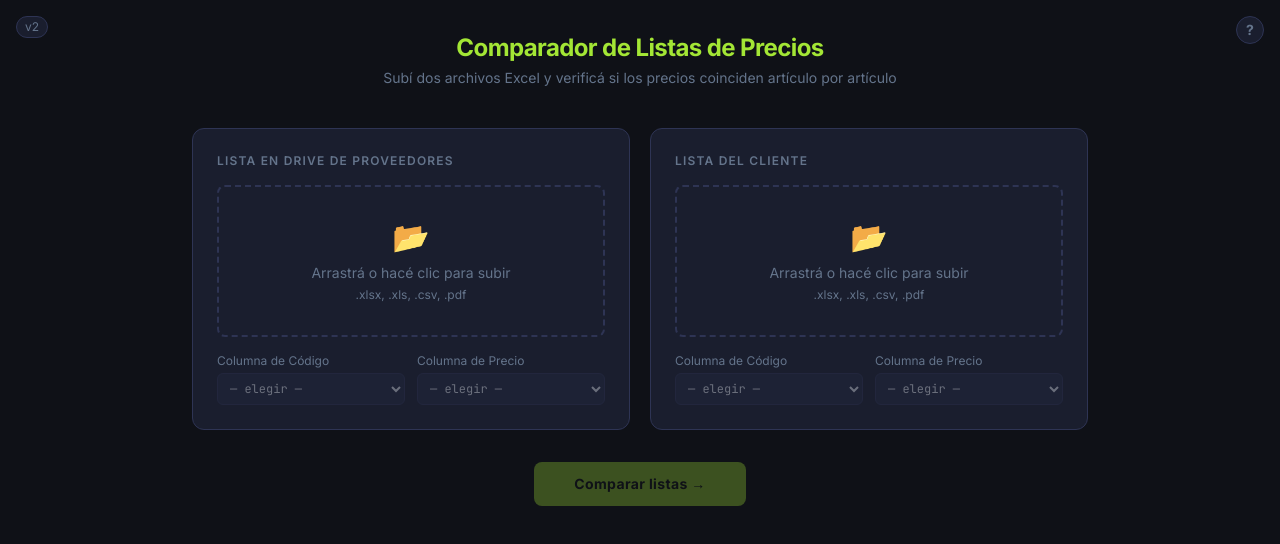
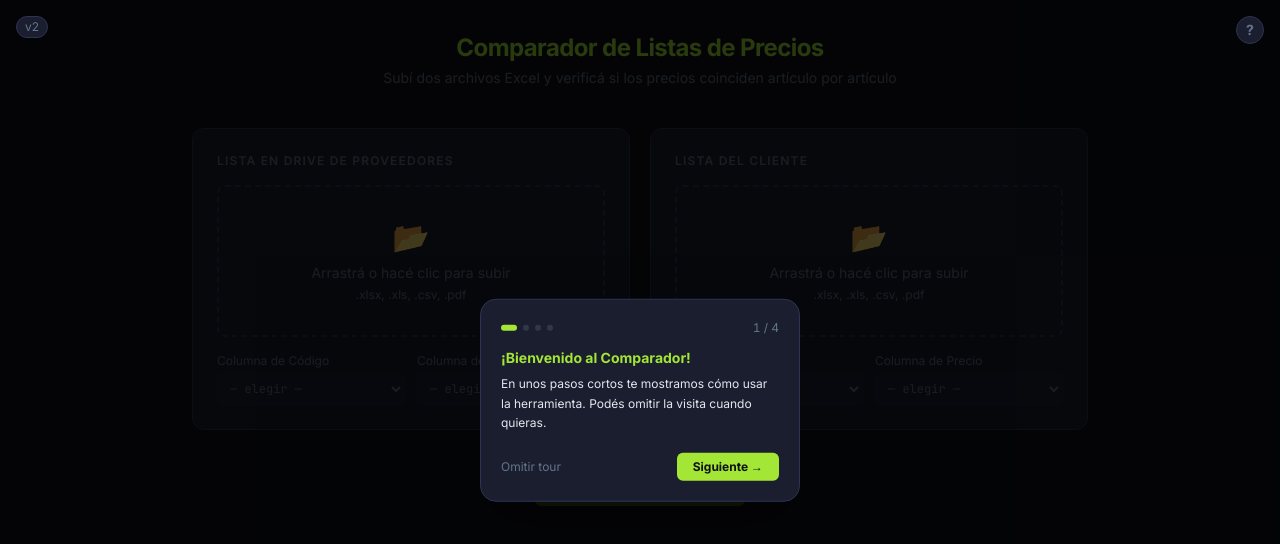
Before and after one commit to santiagorojo-Ait/comparador-de-listas-de-precios, a React (Vite) app: page / in a window 1280 px wide. Shown: the top 544 px of the page. Built offline with nearby package versions, Linux system fonts and the light colour scheme.

Commit message:
Agrega visita guiada para usuarios nuevos con spotlight por pasos

```diff
--- a/src/App.jsx
+++ b/src/App.jsx
@@ -8,6 +8,7 @@ import OnlyPanel from './components/OnlyPanel'
 import Spinner from './components/Spinner'
 import HelpTooltip from './components/HelpTooltip'
 import WhatsNewModal from './components/WhatsNewModal'
+import TourOverlay from './components/TourOverlay'
 import { compareFiles } from './utils/compare'
 
 const INITIAL_SIDE = { data: null, headers: [], file: null, codeCol: '', priceCol: '' }
@@ -30,6 +31,7 @@ export default function App() {
   const [onlyB, setOnlyB] = useState([])
   const [hasCompared, setHasCompared] = useState(false)
   const [showWhatsNew, setShowWhatsNew] = useState(false)
+  const [showTour, setShowTour] = useState(false)
   const [comparing, setComparing] = useState(false)
   const [filtering, setFiltering] = useState(false)
   const [filter, setFilter] = useState('all')
@@ -52,7 +54,9 @@ export default function App() {
   useEffect(() => {
     const currentMajor = version.split('.')[0]
     const lastSeen = localStorage.getItem('lastSeenVersion')
-    if (lastSeen !== null && lastSeen !== currentMajor) {
+    if (lastSeen === null) {
+      setShowTour(true)
+    } else if (lastSeen !== currentMajor) {
       setShowWhatsNew(true)
     }
     localStorage.setItem('lastSeenVersion', currentMajor)
@@ -103,6 +107,7 @@ export default function App() {
 
   return (
     <>
+    {showTour && <TourOverlay onFinish={() => setShowTour(false)} />}
     {showWhatsNew && (
       <WhatsNewModal version={version} onClose={() => setShowWhatsNew(false)} />
     )}
@@ -121,11 +126,12 @@ export default function App() {
       </header>
 
       <div className="grid grid-cols-1 md:grid-cols-2 gap-5 max-w-4xl mx-auto mb-8">
-        <FilePanel side="A" label={LABEL_A} sideState={sideA} onFileLoad={handleFileLoad} onColChange={handleColChange} />
-        <FilePanel side="B" label={LABEL_B} sideState={sideB} onFileLoad={handleFileLoad} onColChange={handleColChange} />
+        <FilePanel side="A" label={LABEL_A} sideState={sideA} onFileLoad={handleFileLoad} onColChange={handleColChange} data-tour="panel-a" />
+        <FilePanel side="B" label={LABEL_B} sideState={sideB} onFileLoad={handleFileLoad} onColChange={handleColChange} data-tour="panel-b" />
       </div>
 
       <div className="text-center mb-10">
+        <span className="inline-block" data-tour="compare-btn">
         <button
           onClick={compare}
           disabled={!canCompare || comparing}
@@ -140,6 +146,7 @@ export default function App() {
             'Comparar listas →'
           )}
         </button>
+        </span>
         {typeMismatch && (
           <p className="mt-3 text-xs text-warn">
             Las listas deben ser del mismo tipo — ambas PDF o ambas Excel/CSV.
--- a/src/components/FilePanel.jsx
+++ b/src/components/FilePanel.jsx
@@ -35,7 +35,7 @@ function FileAlert({ status }) {
   )
 }
 
-export default function FilePanel({ side, label, sideState, onFileLoad, onColChange }) {
+export default function FilePanel({ side, label, sideState, onFileLoad, onColChange, ...rest }) {
   const inputRef = useRef()
   const [dragging, setDragging] = useState(false)
   const [loading, setLoading] = useState(false)
@@ -90,7 +90,7 @@ export default function FilePanel({ side, label, sideState, onFileLoad, onColCha
   ].join(' ')
 
   return (
-    <div className="bg-surface border border-app-border rounded-xl p-6">
+    <div className="bg-surface border border-app-border rounded-xl p-6" {...rest}>
       <h2 className="text-xs font-semibold uppercase tracking-widest text-muted mb-4">{label}</h2>
 
       <div
--- /dev/null
+++ b/src/components/TourOverlay.jsx
@@ -0,0 +1,156 @@
+import { useState, useEffect } from 'react'
+
+const STEPS = [
+  {
+    target: null,
+    title: '¡Bienvenido al Comparador!',
+    body: 'En unos pasos cortos te mostramos cómo usar la herramienta. Podés omitir la visita cuando quieras.',
+  },
+  {
+    target: '[data-tour="panel-a"]',
+    title: 'Lista del proveedor',
+    body: 'Arrastrá o hacé clic para subir el archivo (.xlsx, .xls, .csv o .pdf). Una vez cargado, elegí qué columna es el código de artículo y cuál el precio.',
+    position: 'bottom',
+  },
+  {
+    target: '[data-tour="panel-b"]',
+    title: 'Lista del cliente',
+    body: 'Subí aquí el segundo archivo. Ambas listas deben ser del mismo tipo (Excel/CSV o PDF) para habilitar la comparación.',
+    position: 'bottom',
+  },
+  {
+    target: '[data-tour="compare-btn"]',
+    title: 'Comparar listas',
+    body: 'Cuando ambas listas estén cargadas y las columnas seleccionadas, este botón se habilita. El resultado muestra coincidencias, diferencias de precio y artículos que solo existen en una de las listas.',
+    position: 'bottom',
+  },
+]
+
+const TW = 320
+const TH = 220
+const GAP = 16
+
+function useTargetRect(selector) {
+  const [rect, setRect] = useState(null)
+  useEffect(() => {
+    if (!selector) { setRect(null); return }
+    const update = () => {
+      const el = document.querySelector(selector)
+      setRect(el ? el.getBoundingClientRect() : null)
+    }
+    update()
+    window.addEventListener('resize', update)
+    return () => window.removeEventListener('resize', update)
+  }, [selector])
+  return rect
+}
+
+function getTooltipStyle(rect, position) {
+  if (!rect) {
+    return {
+      top: '50%',
+      left: '50%',
+      transform: 'translate(-50%, -50%)',
+    }
+  }
+  const pad = 12
+  let top, left
+  switch (position) {
+    case 'top':
+      top = rect.top - TH - GAP
+      left = rect.left + rect.width / 2 - TW / 2
+      break
+    case 'bottom':
+    default:
+      top = rect.bottom + GAP
+      left = rect.left + rect.width / 2 - TW / 2
+  }
+  left = Math.max(pad, Math.min(left, window.innerWidth - TW - pad))
+  top = Math.max(pad, Math.min(top, window.innerHeight - TH - pad))
+  return { top, left }
+}
+
+export default function TourOverlay({ onFinish }) {
+  const [step, setStep] = useState(0)
+  const current = STEPS[step]
+  const isLast = step === STEPS.length - 1
+  const rect = useTargetRect(current.target)
+  const tooltipStyle = getTooltipStyle(rect, current.position)
+
+  const next = () => (isLast ? onFinish() : setStep(s => s + 1))
+  const prev = () => setStep(s => s - 1)
+
+  return (
+    <>
+      {/* Overlay sin spotlight (paso de bienvenida) */}
+      {!rect && (
+        <div className="fixed inset-0 z-40 bg-black/75" />
+      )}
+
+      {/* Spotlight con box-shadow como overlay */}
+      {rect && (
+        <div
+          className="fixed z-40 rounded-xl"
+          style={{
+            top: rect.top - 6,
+            left: rect.left - 6,
+            width: rect.width + 12,
+            height: rect.height + 12,
+            boxShadow: '0 0 0 9999px rgba(0,0,0,0.75), 0 0 0 2px rgba(163,230,53,0.4)',
+            pointerEvents: 'none',
+            transition: 'top 0.25s ease, left 0.25s ease, width 0.25s ease, height 0.25s ease',
+          }}
+        />
+      )}
+
+      {/* Tooltip */}
+      <div
+        className="fixed z-50 bg-surface border border-app-border rounded-2xl shadow-2xl p-5"
+        style={{ width: TW, ...tooltipStyle }}
+      >
+        {/* Indicadores de progreso */}
+        <div className="flex items-center gap-1.5 mb-3">
+          {STEPS.map((_, i) => (
+            <span
+              key={i}
+              className={`h-1.5 rounded-full transition-all duration-300 ${
+                i === step ? 'w-4 bg-accent' : 'w-1.5 bg-muted/30'
+              }`}
+            />
+          ))}
+          <span className="ml-auto text-xs text-muted tabular-nums">
+            {step + 1} / {STEPS.length}
+          </span>
+        </div>
+
+        <h3 className="text-sm font-bold text-accent mb-1.5">{current.title}</h3>
+        <p className="text-xs text-prose leading-relaxed mb-5">{current.body}</p>
+
+        <div className="flex items-center justify-between gap-2">
+          <button
+            onClick={onFinish}
+            className="text-xs text-muted hover:text-prose transition-colors"
+          >
+            Omitir tour
+          </button>
+          <div className="flex gap-2">
+            {step > 0 && (
+              <button
+                onClick={prev}
+                className="text-xs px-3 py-1.5 rounded-md border border-app-border text-muted hover:border-accent hover:text-accent transition-colors"
+              >
+                ← Atrás
+              </button>
+            )}
+            <button
+              onClick={next}
+              className="text-xs px-4 py-1.5 rounded-md bg-accent text-bg font-bold hover:opacity-90 transition-opacity"
+            >
+              {isLast ? 'Finalizar' : 'Siguiente →'}
+            </button>
+          </div>
+        </div>
+      </div>
+    </>
+  )
+}
```
